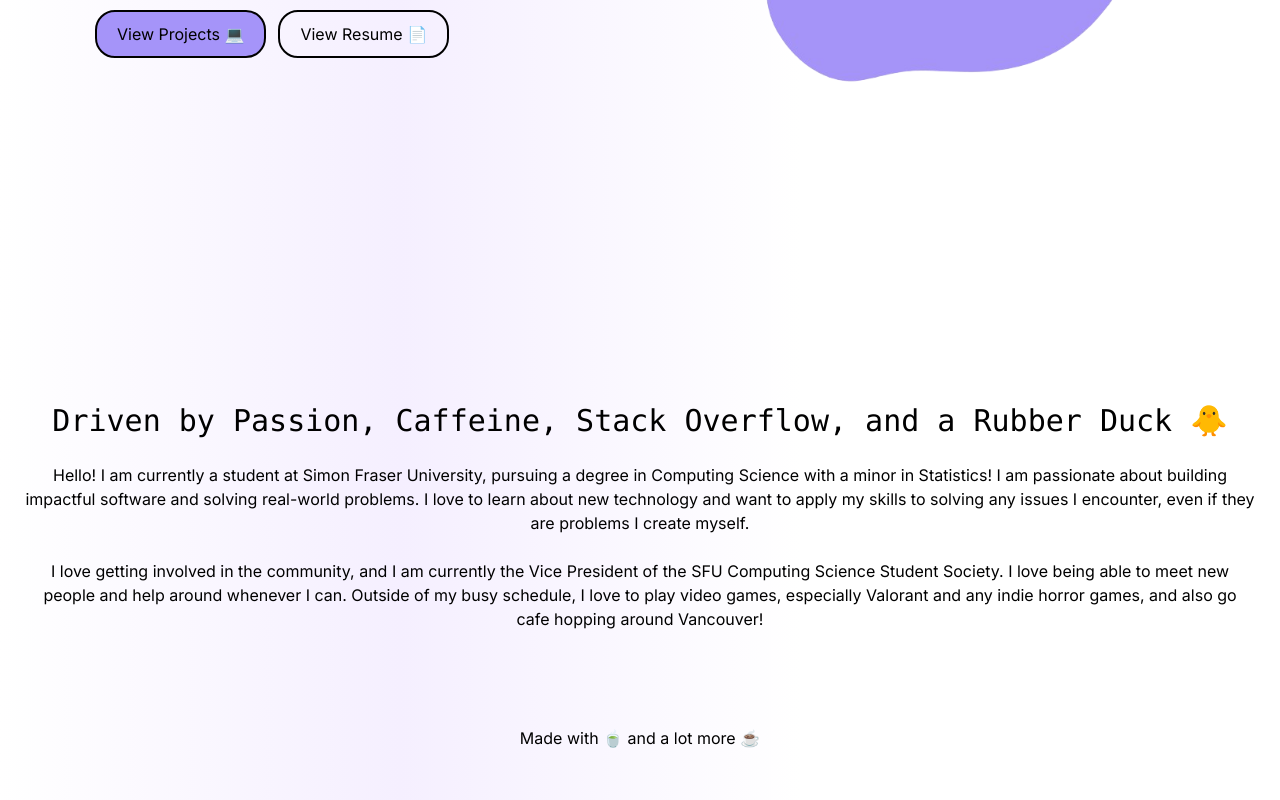
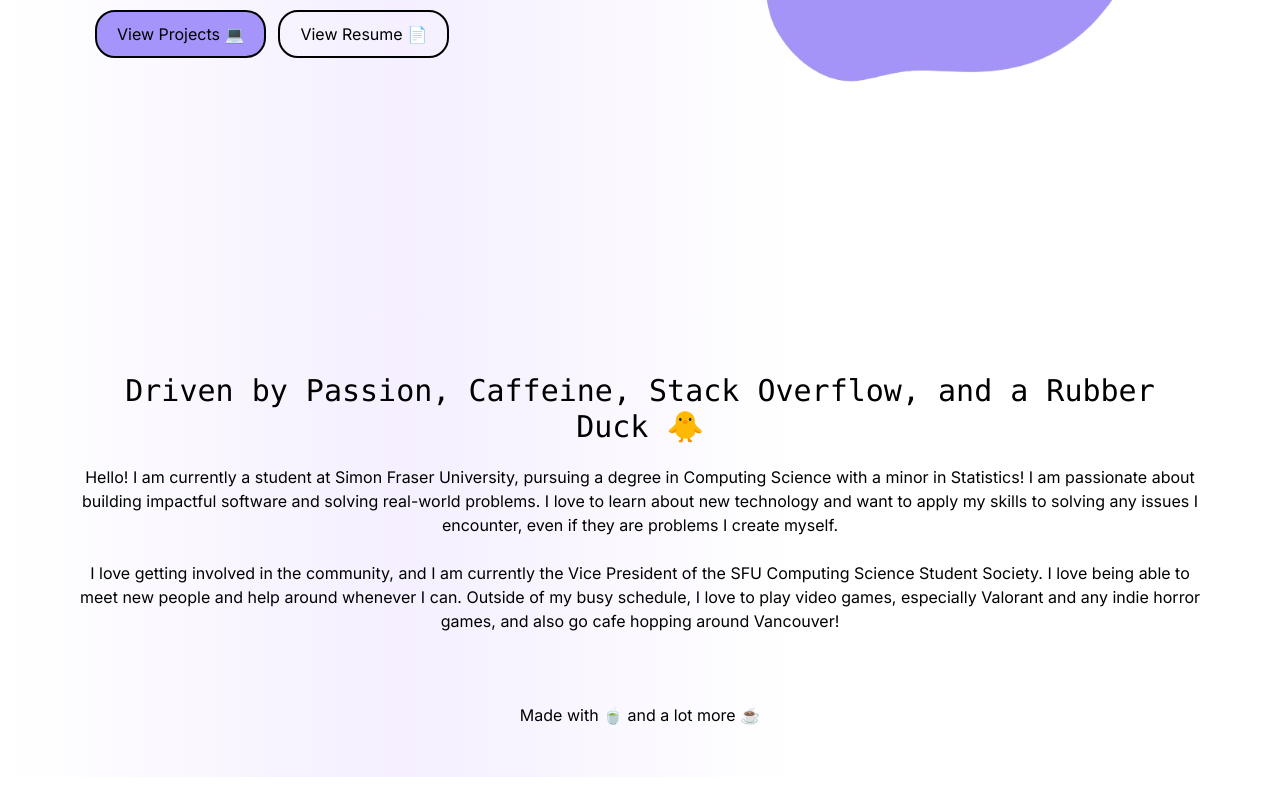
Before and after one commit to karyao/PersonalWebsite, a Next.js app: page /PersonalWebsite/ in a window 1280 px wide. Shown: the part 447-1247 px from the top of the page. After the commit the page ends 1224 px from the top, so only its background shows below. Built offline with nearby package versions, Linux system fonts and the light colour scheme.

Commit message:
refactor(Abotu): migrated stylign from CSS module to tailwind css

```diff
--- a/app/globals.css
+++ b/app/globals.css
@@ -5,7 +5,6 @@
   --accent-hover: #6d28d9;
 }
 
-/* force a white background & only vertical scroll */
 body {
   background: #ffffff;
   color: var(--foreground);
@@ -14,7 +13,6 @@ body {
   overflow-x: hidden;
 }
 
-/* Firefox */
 body {
   scrollbar-width: thin;
   scrollbar-color: var(--accent) #ffffff;
--- a/components/About.tsx
+++ b/components/About.tsx
@@ -1,17 +1,16 @@
-import styles from './About.module.css';
-
 export default function About() {
   return (
-    <div className={styles.aboutMeContainer}>
-      <h2 className={styles.aboutMeHeader}>Driven by Passion, Caffeine, Stack Overflow, and a Rubber Duck 🐥 </h2>
-      <div className={styles.aboutMeContent}>
+    <div className="m6 text-black pl-20 pr-20">
+      <h2 className="font-mono text-3xl text-center p-5">
+        Driven by Passion, Caffeine, Stack Overflow, and a Rubber Duck 🐥
+      </h2>
+      <div className="text-center">
         Hello! I am currently a student at Simon Fraser University, pursuing a degree in Computing Science with a minor in Statistics!
 
         I am passionate about building impactful software and solving real-world problems. I love to learn about new technology and want to apply my skills to solving any issues I encounter, even if they are problems I create myself.
 
         <br/><br/>
         I love getting involved in the community, and I am currently the Vice President of the SFU Computing Science Student Society. I love being able to meet new people and help around whenever I can. Outside of my busy schedule, I love to play video games, especially Valorant and any indie horror games, and also go cafe hopping around Vancouver!
-
       </div>
     </div>
   );
```
Also changed, not shown: 1 other file (tests, documents, lock files or other folders).
